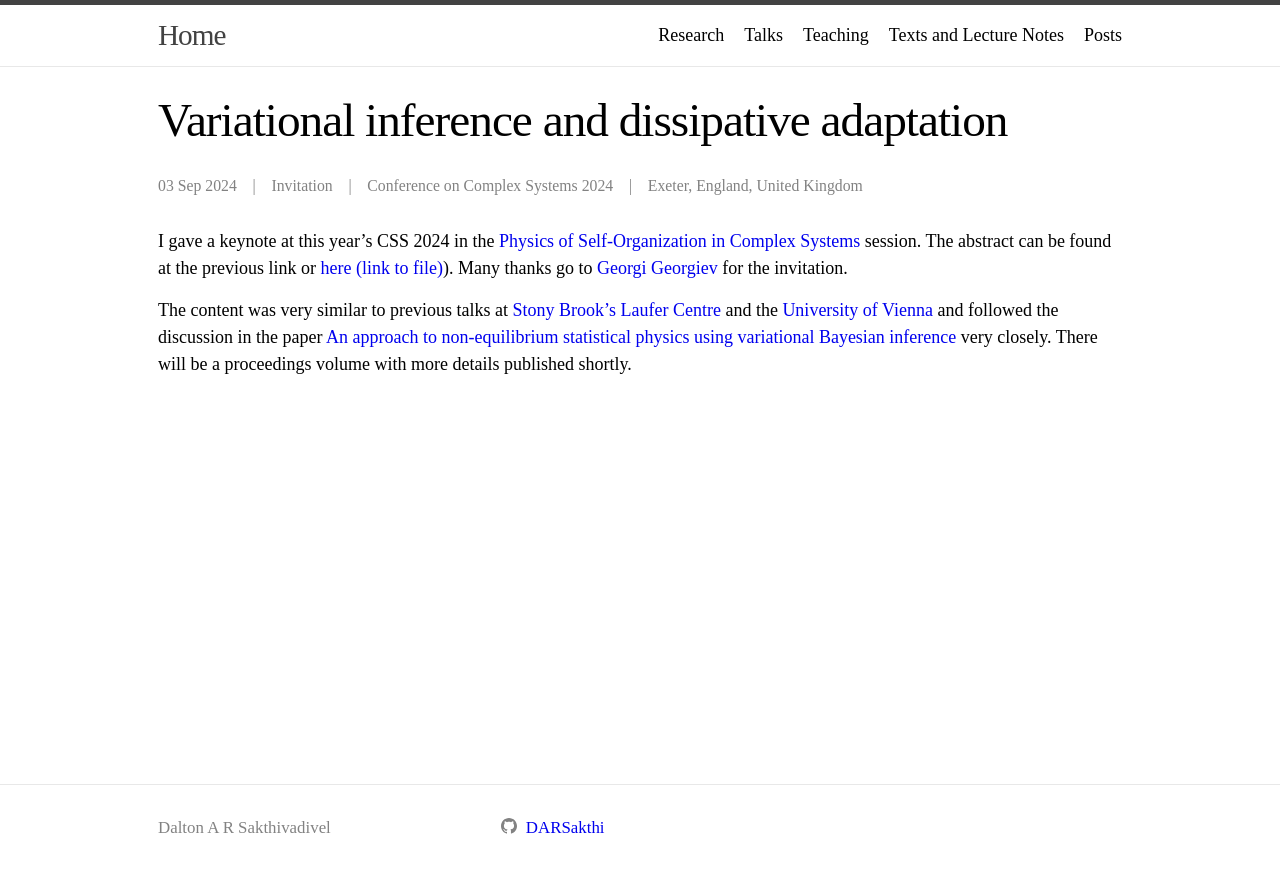
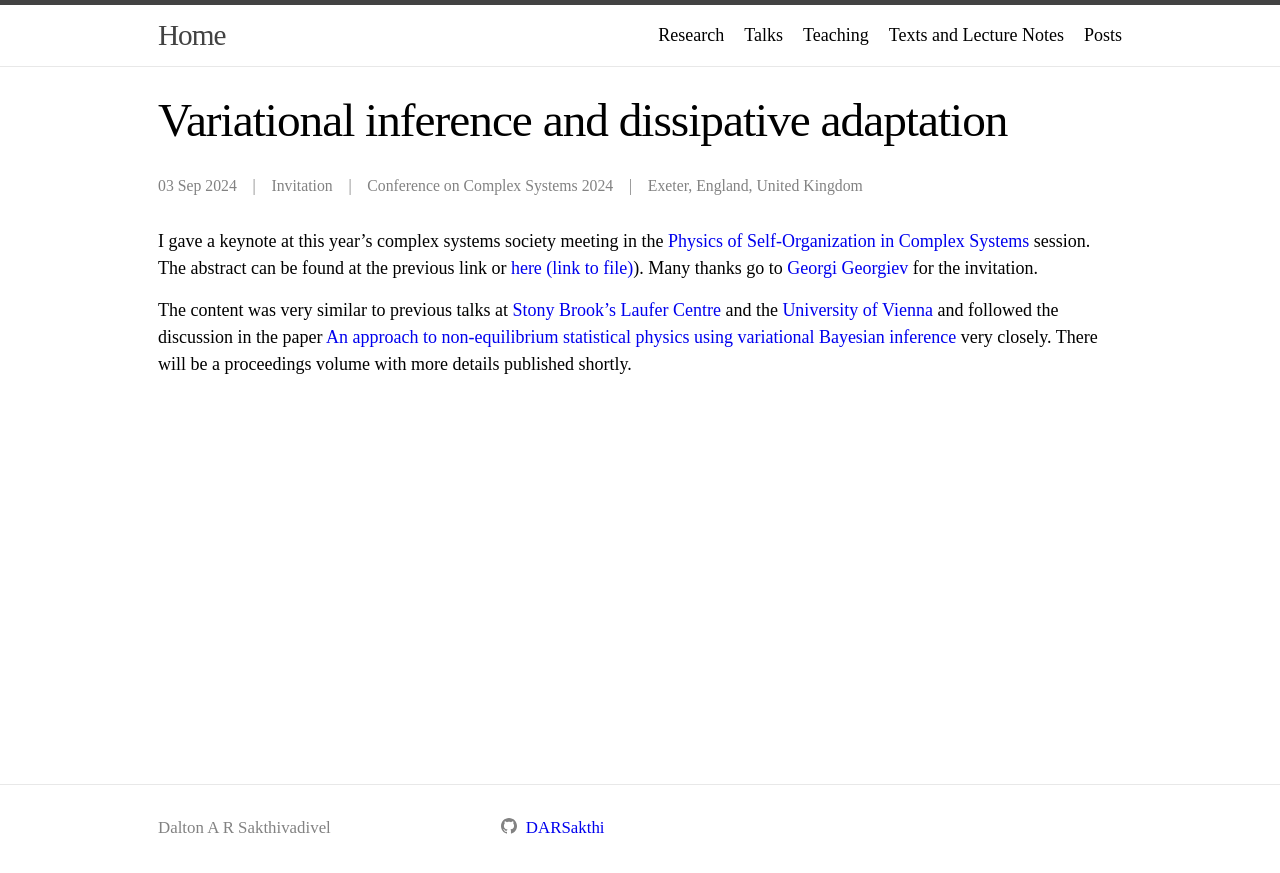
Before and after one commit to DARSakthi/DARSakthi.github.io, a Jekyll site: the page built from _talks/css-24.markdown, in a window 1280 px wide. Shown: the top 873 px of the page. Built offline with Jekyll 4.4.1, drawn with Linux system fonts in a browser that asks for light colours.

Commit message:
More misprints corrected

```diff
--- a/_talks/css-24.markdown
+++ b/_talks/css-24.markdown
@@ -8,6 +8,6 @@ date: 2024-09-03
 location: "Exeter, England, United Kingdom"
 ---
 
-I gave a keynote at this year's CSS 2024 in the [Physics of Self-Organization in Complex Systems](https://sites.google.com/view/physics-of-self-org-ccs24/home) session. The abstract can be found at the previous link or [here (link to file)](https://darsakthi.github.io/files/CCS%202024%20abs.pdf)). Many thanks go to [Georgi Georgiev](https://scholar.google.com/citations?user=Hne_SUIAAAAJ&hl=en) for the invitation.
+I gave a keynote at this year's complex systems society meeting in the [Physics of Self-Organization in Complex Systems](https://sites.google.com/view/physics-of-self-org-ccs24/home) session. The abstract can be found at the previous link or [here (link to file)](https://darsakthi.github.io/files/CCS%202024%20abs.pdf)). Many thanks go to [Georgi Georgiev](https://scholar.google.com/citations?user=Hne_SUIAAAAJ&hl=en) for the invitation.
 
 The content was very similar to previous talks at [Stony Brook's Laufer Centre](https://darsakthi.github.io/talks/laufer-23) and the [University of Vienna](https://darsakthi.github.io/talks/wien-23) and followed the discussion in the paper [An approach to non-equilibrium statistical physics using variational Bayesian inference](https://arxiv.org/abs/2406.11630) very closely. There will be a proceedings volume with more details published shortly.
```
